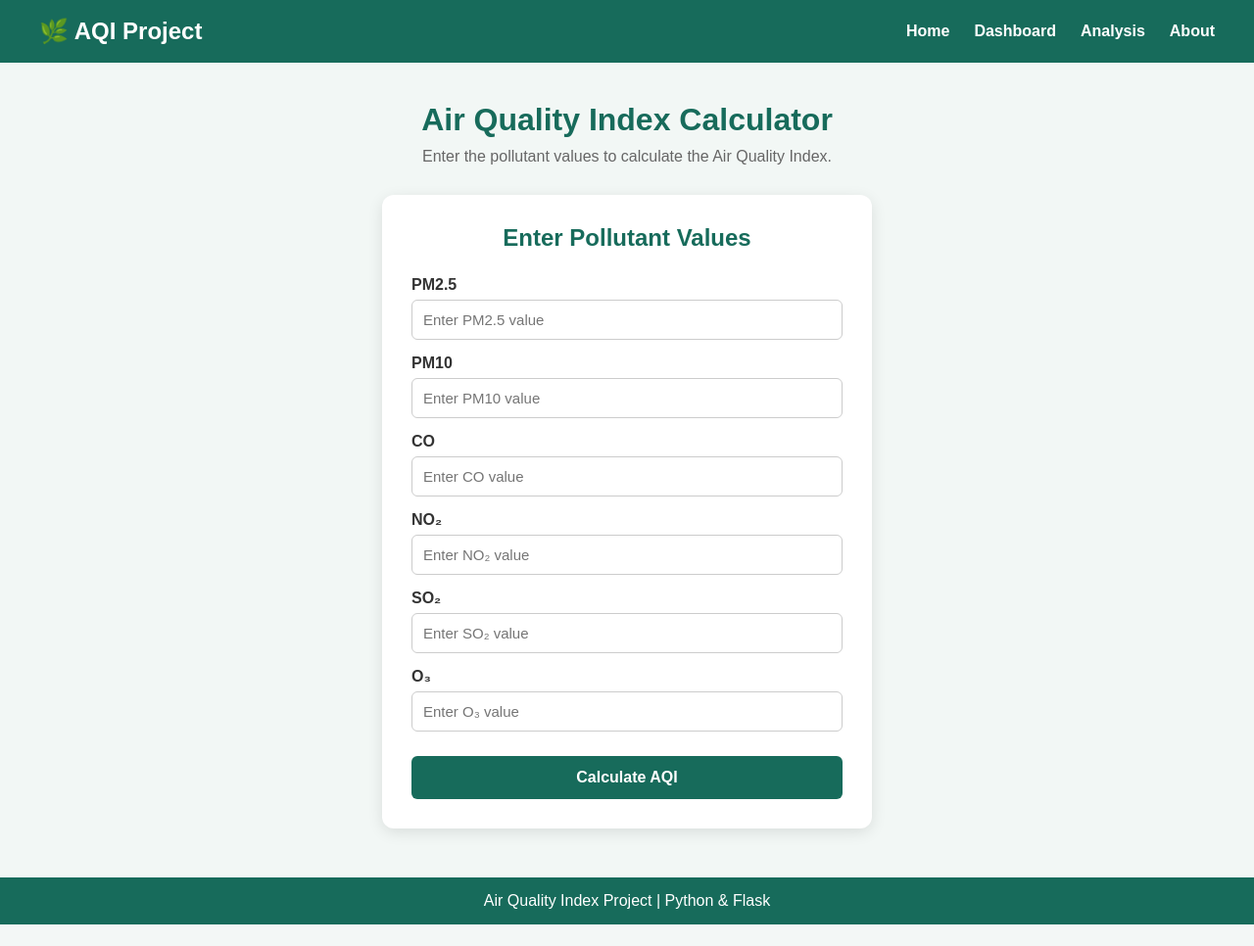
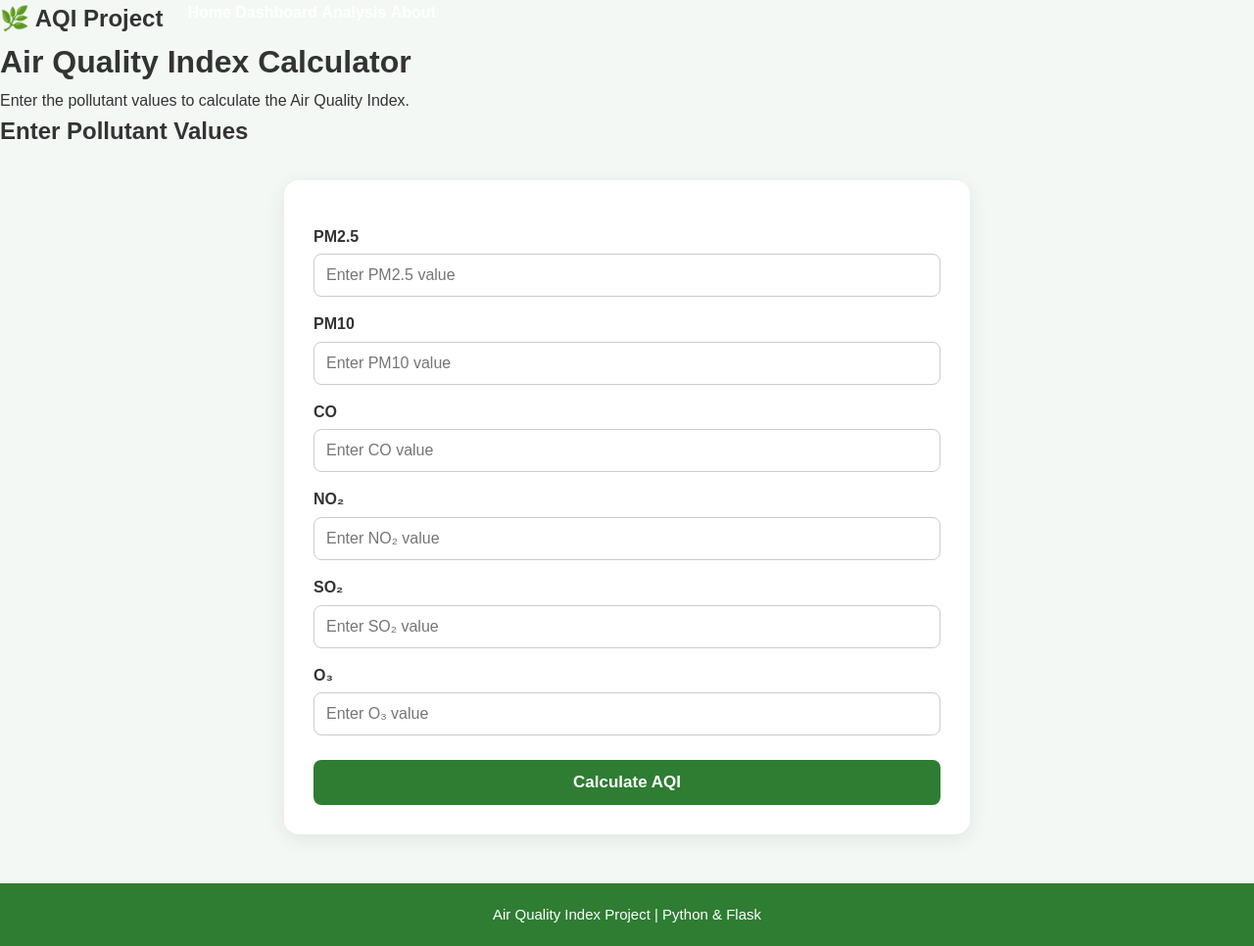
Before and after one commit to prishasavani12-blip/AQI-Project, a Flask app: page / in a window 1280 px wide. Shown: the whole page at 98% size. Before the commit the page ends 944 px from the top, so only its background shows below. Run offline with Flask 3, Linux system fonts and the light colour scheme.

Commit message:
Update style.css

```diff
--- a/static/style.css
+++ b/static/style.css
@@ -1,248 +1,229 @@
+/* ================================
+   GLOBAL STYLES
+================================ */
+
 * {
     margin: 0;
     padding: 0;
     box-sizing: border-box;
 }
+
 body {
-    font-family: Arial, sans-serif;
-    background-color: #f2f7f5;
+    font-family: Arial, Helvetica, sans-serif;
+    background: #f4f8f5;
     color: #333;
-    min-height: 100vh;
+    line-height: 1.6;
 }
-.navbar {
-    background-color: #176b5b;
+
+
+/* ================================
+   HEADER
+================================ */
+
+header {
+    background: #2e7d32;
     color: white;
-    padding: 18px 40px;
+    padding: 20px 40px;
     display: flex;
     justify-content: space-between;
     align-items: center;
+    flex-wrap: wrap;
 }
-.navbar h2 {
+
+header h1 {
+    font-size: 28px;
     margin: 0;
 }
-.nav-links {
+
+
+/* ================================
+   NAVIGATION
+================================ */
+
+nav {
     display: flex;
     gap: 25px;
 }
-.nav-links a {
+
+nav a {
     color: white;
     text-decoration: none;
+    font-size: 16px;
+    font-weight: bold;
+    transition: 0.3s;
+}
+
+nav a:hover {
+    color: #c8e6c9;
+}
+
+
+/* ================================
+   MAIN CONTENT
+================================ */
+
+main {
+    width: 90%;
+    max-width: 1200px;
+    margin: 40px auto;
+    min-height: 600px;
+}
+
+main h2 {
+    text-align: center;
+    color: #2e7d32;
+    font-size: 32px;
+    margin-bottom: 15px;
+}
+
+main > p {
+    text-align: center;
+    font-size: 18px;
+    margin-bottom: 30px;
+}
+
+
+/* ================================
+   GENERAL CARD
+================================ */
+
+.card {
+    background: white;
+    padding: 30px;
+    margin: 25px auto;
+    border-radius: 15px;
+    box-shadow: 0 5px 20px rgba(0, 0, 0, 0.08);
+}
+
+
+/* ================================
+   AQI CALCULATOR
+================================ */
+
+form {
+    background: white;
+    width: 90%;
+    max-width: 700px;
+    margin: 30px auto;
+    padding: 30px;
+    border-radius: 15px;
+    box-shadow: 0 5px 20px rgba(0, 0, 0, 0.08);
+}
+
+form label {
+    display: block;
+    margin-top: 15px;
+    margin-bottom: 5px;
     font-weight: bold;
 }
-.nav-links a:hover {
-    text-decoration: underline;
+
+form input {
+    width: 100%;
+    padding: 12px;
+    border: 1px solid #ccc;
+    border-radius: 8px;
+    font-size: 16px;
 }
-.container {
-    width: 90%;
-    max-width: 1000px;
-    margin: 40px auto;
+
+form input:focus {
+    outline: none;
+    border-color: #2e7d32;
 }
-.container h1 {
-    text-align: center;
-    color: #176b5b;
-    margin-bottom: 10px;
-}
-.description {
-    text-align: center;
-    color: #666;
-    margin-bottom: 30px;
-}
-.calculator-card {
-    background-color: white;
-    width: 500px;
-    max-width: 100%;
-    margin: auto;
-    padding: 30px;
-    border-radius: 12px;
-    box-shadow: 0 4px 15px rgba(0, 0, 0, 0.1);
-}
-.calculator-card h2 {
-    text-align: center;
-    margin-bottom: 25px;
-    color: #176b5b;
-}
-.calculator-card label {
+
+
+/* ================================
+   BUTTON
+================================ */
+
+button {
     display: block;
-    margin-top: 15px;
-    margin-bottom: 6px;
-    font-weight: bold;
-}
-.calculator-card input {
-    width: 100%;
-    padding: 11px;
-
-    border: 1px solid #ccc;
-    border-radius: 6px;
-    font-size: 15px;
-}
-.calculator-card input:focus {
-    outline: none;
-    border-color: #176b5b;
-}
-button {
     width: 100%;
     margin-top: 25px;
     padding: 13px;
-    background-color: #176b5b;
+    background: #2e7d32;
     color: white;
     border: none;
-    border-radius: 6px;
-    font-size: 16px;
+    border-radius: 8px;
+    font-size: 17px;
     font-weight: bold;
     cursor: pointer;
+    transition: 0.3s;
 }
+
 button:hover {
-    background-color: #125446;
+    background: #1b5e20;
 }
-.result-card {
-    background-color: white;
-    width: 500px;
-    max-width: 100%;
+
+
+/* ================================
+   AQI RESULT
+================================ */
+
+.result {
+    background: white;
+    width: 90%;
+    max-width: 700px;
     margin: 30px auto;
     padding: 30px;
+    border-radius: 15px;
     text-align: center;
-    border-radius: 12px;
-    box-shadow: 0 4px 15px rgba(0, 0, 0, 0.1);
+    box-shadow: 0 5px 20px rgba(0, 0, 0, 0.08);
 }
-.result-card h2 {
-    color: #176b5b;
+
+.result h2 {
+    color: #2e7d32;
 }
-.aqi-value {
-    font-size: 55px;
-    font-weight: bold;
-    color: #176b5b;
-    margin: 15px;
+
+.result h3 {
+    font-size: 26px;
+    margin: 10px 0;
 }
-.result-card h3 {
-    margin-bottom: 15px;
+
+.result p {
+    font-size: 17px;
+    margin: 8px 0;
 }
-.error-message {
-    background-color: #ffe6e6;
-    color: #b00020;
-    width: 500px;
-    max-width: 100%;
-    margin: 25px auto;
-    padding: 15px;
-    text-align: center;
-    border-radius: 8px;
-}
-.dashboard-cards {
-    display: flex;
-    gap: 20px;
-    margin-bottom: 30px;
-}
-.card {
-    background-color: white;
-    flex: 1;
-    padding: 25px;
-    border-radius: 10px;
-    box-shadow: 0 4px 12px rgba(0, 0, 0, 0.08);
-    text-align: center;
-}
-.card h3 {
-    color: #176b5b;
-    margin-bottom: 10px;
-}
-.table-card {
-    background-color: white;
-    padding: 25px;
-    border-radius: 10px;
-    box-shadow: 0 4px 12px rgba(0, 0, 0, 0.08);
+
+
+/* ================================
+   DASHBOARD
+================================ */
+
+.dashboard-container {
+    background: white;
+    padding: 30px;
+    border-radius: 15px;
+    box-shadow: 0 5px 20px rgba(0, 0, 0, 0.08);
     overflow-x: auto;
 }
-.table-card h2 {
-    color: #176b5b;
-    margin-bottom: 20px;
-}
+
 table {
     width: 100%;
     border-collapse: collapse;
+    margin-top: 20px;
 }
-th {
-    background-color: #176b5b;
+
+table th {
+    background: #2e7d32;
     color: white;
     padding: 12px;
-}
-td {
-    padding: 10px;
-    text-align: center;
-    border-bottom: 1px solid #ddd;
-}
-tr:hover {
-    background-color: #f1f7f5;
-}
-.graph-card {
-    background-color: white;
-    padding: 25px;
-    margin-bottom: 30px;
-    border-radius: 10px;
-    box-shadow: 0 4px 12px rgba(0, 0, 0, 0.08);
     text-align: center;
 }
-.graph-card h2 {
-    color: #176b5b;
-    margin-bottom: 20px;
+
+table td {
+    padding: 10px;
+    border-bottom: 1px solid #ddd;
+    text-align: center;
 }
-.graph-image {
-    width: 90%;
-    max-width: 800px;
-    height: auto;
+
+table tr:hover {
+    background: #f1f8f2;
 }
-.about-card {
-    background-color: white;
-    padding: 30px;
-    border-radius: 12px;
-    box-shadow: 0 4px 15px rgba(0, 0, 0, 0.08);
-}
-.about-card h2,
-.about-card h3 {
-    color: #176b5b;
-    margin-bottom: 12px;
-    margin-top: 20px;
-}
-.about-card p {
-    line-height: 1.7;
-    margin-bottom: 15px;
-}
-.about-card ul {
-    margin-left: 25px;
-    line-height: 1.8;
-}
-.graph-container {
-    width: 90%;
-    max-width: 1000px;
-    height: 450px;
-    margin: 30px auto;
-}
-footer {
-    background-color: #176b5b;
-    color: white;
-    text-align: center;
-    padding: 15px;
-    margin-top: 50px;
-}
-@media (max-width: 700px) {
-    .navbar {
-        flex-direction: column;
-        gap: 15px;
-        padding: 18px;
-    }
-    .nav-links {
-        gap: 15px;
-        flex-wrap: wrap;
-        justify-content: center;
-    }
-    .dashboard-cards {
-        flex-direction: column;
-    }
-    .container {
-        width: 95%;
-    }
-    .calculator-card {
-        padding: 20px;
-    }
-}
-/* Analysis Page */
+
+
+/* ================================
+   ANALYSIS PAGE
+================================ */
 
 .analysis-description {
     text-align: center;
@@ -250,6 +231,8 @@ footer {
     margin-bottom: 35px;
 }
 
+
+/* Main graph card */
 
 .analysis-card {
     background: white;
@@ -259,16 +242,20 @@ footer {
     padding: 30px;
     border-radius: 15px;
     box-shadow: 0 5px 20px rgba(0, 0, 0, 0.08);
-    box-sizing: border-box;
 }
 
 
+/* Graph title */
+
 .analysis-card h3 {
     text-align: center;
+    color: #2e7d32;
     font-size: 30px;
     margin-bottom: 25px;
 }
 
+
+/* Graph container */
 
 .chart-container {
     position: relative;
@@ -276,6 +263,8 @@ footer {
     height: 450px;
 }
 
+
+/* About graph card */
 
 .analysis-info {
     background: white;
@@ -286,17 +275,153 @@ footer {
     border-radius: 15px;
     box-shadow: 0 5px 20px rgba(0, 0, 0, 0.08);
     text-align: center;
-    box-sizing: border-box;
 }
 
-
 .analysis-info h3 {
+    color: #2e7d32;
     font-size: 25px;
     margin-bottom: 15px;
 }
-
 
 .analysis-info p {
     font-size: 18px;
     line-height: 1.6;
 }
+
+
+/* ================================
+   ABOUT PAGE
+================================ */
+
+.about-card {
+    background: white;
+    width: 85%;
+    max-width: 1000px;
+    margin: 30px auto;
+    padding: 35px;
+    border-radius: 15px;
+    box-shadow: 0 5px 20px rgba(0, 0, 0, 0.08);
+}
+
+.about-card h3 {
+    color: #2e7d32;
+    font-size: 25px;
+    margin-bottom: 15px;
+}
+
+.about-card p {
+    font-size: 17px;
+    margin-bottom: 15px;
+}
+
+
+/* ================================
+   FOOTER
+================================ */
+
+footer {
+    background: #2e7d32;
+    color: white;
+    text-align: center;
+    padding: 20px;
+    margin-top: 50px;
+    font-size: 15px;
+}
+
+
+/* ================================
+   RESPONSIVE DESIGN
+================================ */
+
+@media (max-width: 768px) {
+
+    header {
+        flex-direction: column;
+        gap: 15px;
+        text-align: center;
+        padding: 20px;
+    }
+
+    header h1 {
+        font-size: 24px;
+    }
+
+    nav {
+        flex-wrap: wrap;
+        justify-content: center;
+        gap: 15px;
+    }
+
+    main {
+        width: 95%;
+        margin: 25px auto;
+    }
+
+    main h2 {
+        font-size: 27px;
+    }
+
+    .analysis-card,
+    .analysis-info,
+    .about-card {
+        width: 100%;
+        padding: 20px;
+    }
+
+    .analysis-card h3 {
+        font-size: 24px;
+    }
+
+    .chart-container {
+        height: 350px;
+    }
+
+    form {
+        width: 100%;
+        padding: 20px;
+    }
+
+    table {
+        font-size: 14px;
+    }
+}
+
+
+/* ================================
+   SMALL MOBILE SCREEN
+================================ */
+
+@media (max-width: 480px) {
+
+    header h1 {
+        font-size: 21px;
+    }
+
+    nav {
+        gap: 10px;
+    }
+
+    nav a {
+        font-size: 14px;
+    }
+
+    main h2 {
+        font-size: 24px;
+    }
+
+    .analysis-card h3 {
+        font-size: 21px;
+    }
+
+    .chart-container {
+        height: 300px;
+    }
+
+    .analysis-info p {
+        font-size: 16px;
+    }
+
+    footer {
+        font-size: 13px;
+    }
+}
```
